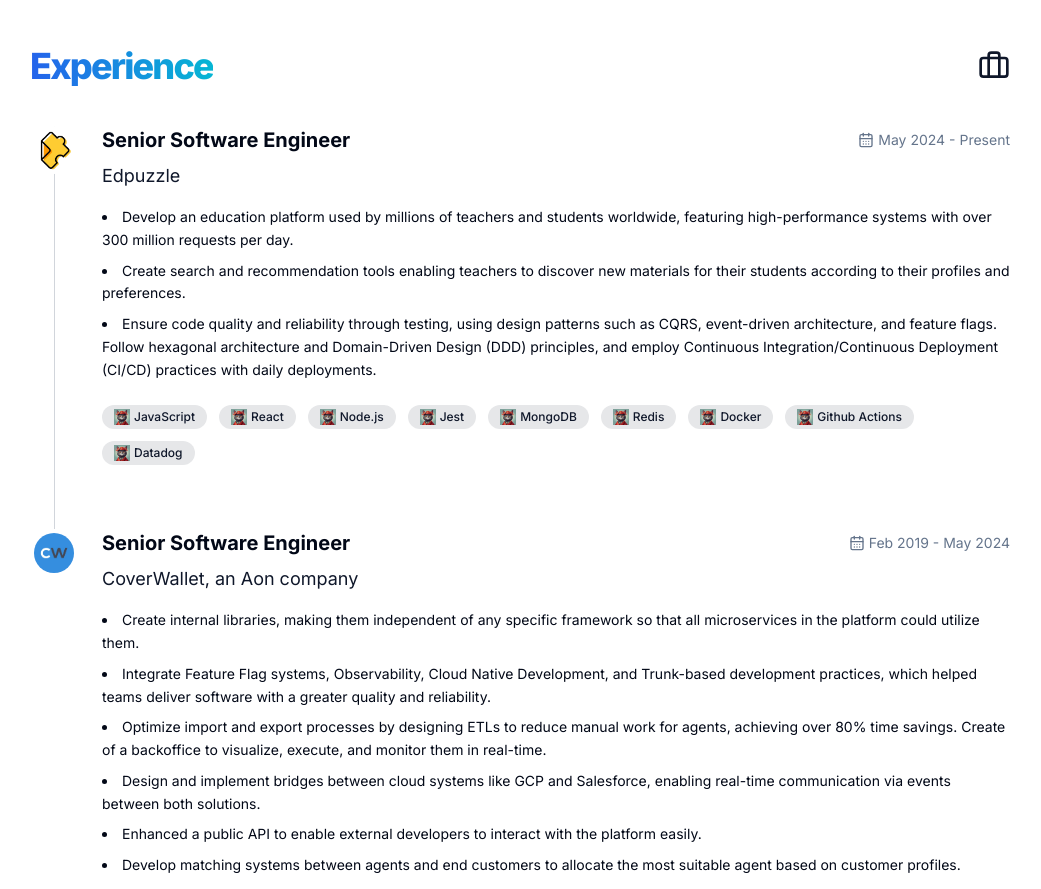
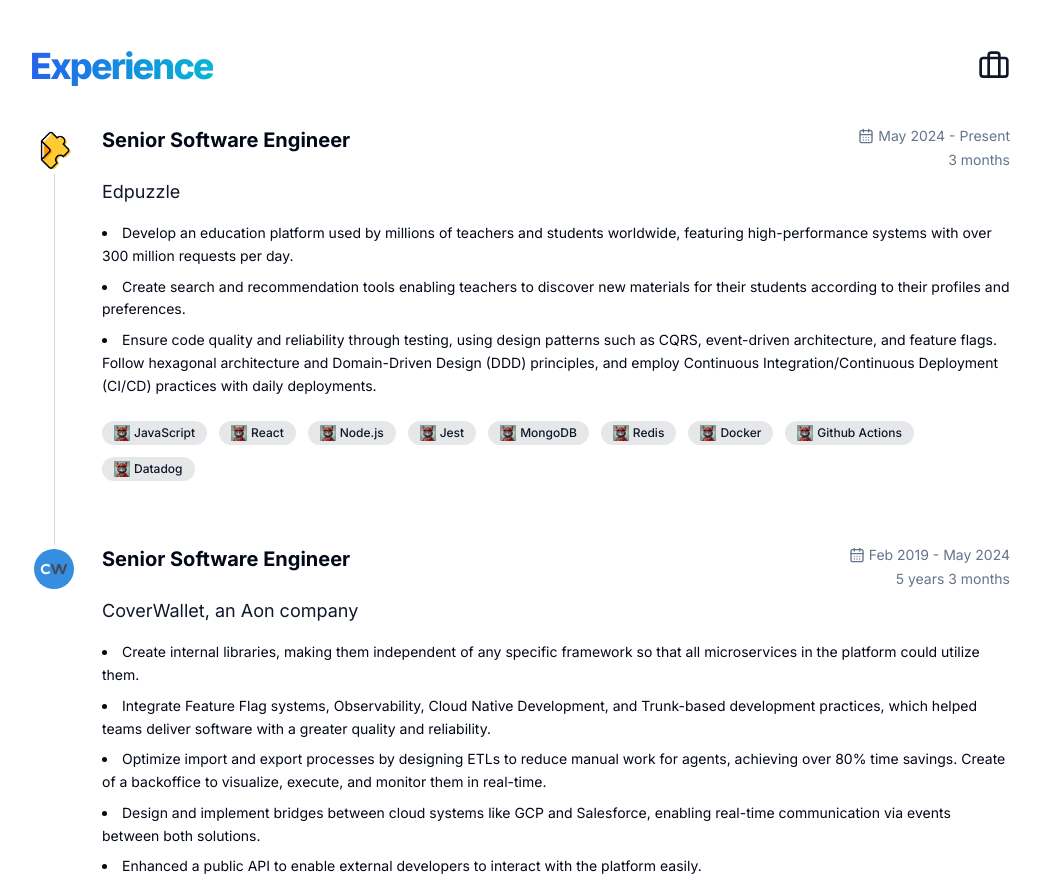
Before and after one commit to AlbertHernandez/alberthernandez.dev, a Next.js app: page / in a window 1280 px wide. Shown: the part 1220-2109 px from the top of the page, without its empty margins (120-1161 px from the left). Built offline with nearby package versions, Linux system fonts and the light colour scheme.

Commit message:
v33
Signed-off-by: Albert Hernandez <alberthernandezdev@gmail.com>

```diff
--- a/src/app/page.tsx
+++ b/src/app/page.tsx
@@ -25,6 +25,7 @@
     logo: "/edpuzzle.webp",
     role: "Senior Software Engineer",
     period: "May 2024 - Present",
+    startDate: "2024-05-01",
     website: "https://edpuzzle.com",
     points: [
       "Develop an education platform used by millions of teachers and students worldwide, featuring high-performance systems with over 300 million requests per day.",
@@ -48,6 +49,8 @@
     logo: "/coverwallet.webp",
     role: "Senior Software Engineer",
     period: "Feb 2019 - May 2024",
+    startDate: "2019-02-01",
+    endDate: "2024-05-01",
     website: "https://www.coverwallet.com/",
     points: [
       "Create internal libraries, making them independent of any specific framework so that all microservices in the platform could utilize them.",
@@ -137,7 +140,42 @@
     }
   };
 
-  if (!mounted) return;
+  const calculateDuration = (startDate, endDate) => {
+    // Parse the start and end dates
+    const start = new Date(startDate);
+    const end = endDate ? new Date(endDate) : new Date();
+
+    // Calculate the difference in years and months
+    let years = end.getFullYear() - start.getFullYear();
+    let months = end.getMonth() - start.getMonth();
+
+    // Adjust for negative months
+    if (months < 0) {
+      years--;
+      months += 12;
+    }
+
+    // Handle cases where the start day is after the end day in the same month
+    if (start.getDate() > end.getDate()) {
+      if (months === 0) {
+        years--;
+        months = 11;
+      } else {
+        months--;
+      }
+    }
+
+    // Format the result
+    if (years === 0) {
+      return `${months} month${months === 1 ? "" : "s"}`;
+    } else if (months === 0) {
+      return `${years} year${years === 1 ? "" : "s"}`;
+    } else {
+      return `${years} year${years === 1 ? "" : "s"} ${months} month${months === 1 ? "" : "s"}`;
+    }
+  };
+
+  if (!mounted) return null;
 
   return (
     <div className="flex flex-col min-h-screen bg-background text-foreground dark:bg-gray-900 dark:text-gray-100">
@@ -413,11 +451,16 @@
                     />
                   </div>
                   <div className="ml-6 flex-grow">
-                    <div className="flex justify-between items-center mb-2">
+                    <div className="flex justify-between items-start mb-2">
                       <h3 className="text-xl font-bold">{exp.role}</h3>
-                      <div className="text-sm text-muted-foreground dark:text-gray-400 flex items-center">
-                        <CalendarDays className="w-4 h-4 mr-1" />
-                        {exp.period}
+                      <div className="text-sm text-muted-foreground dark:text-gray-400">
+                        <div className="flex items-center justify-end">
+                          <CalendarDays className="w-4 h-4 mr-1" />
+                          <span>{exp.period}</span>
+                        </div>
+                        <div className="text-right mt-1">
+                          {calculateDuration(exp.startDate, exp.endDate)}
+                        </div>
                       </div>
                     </div>
                     <a
```
